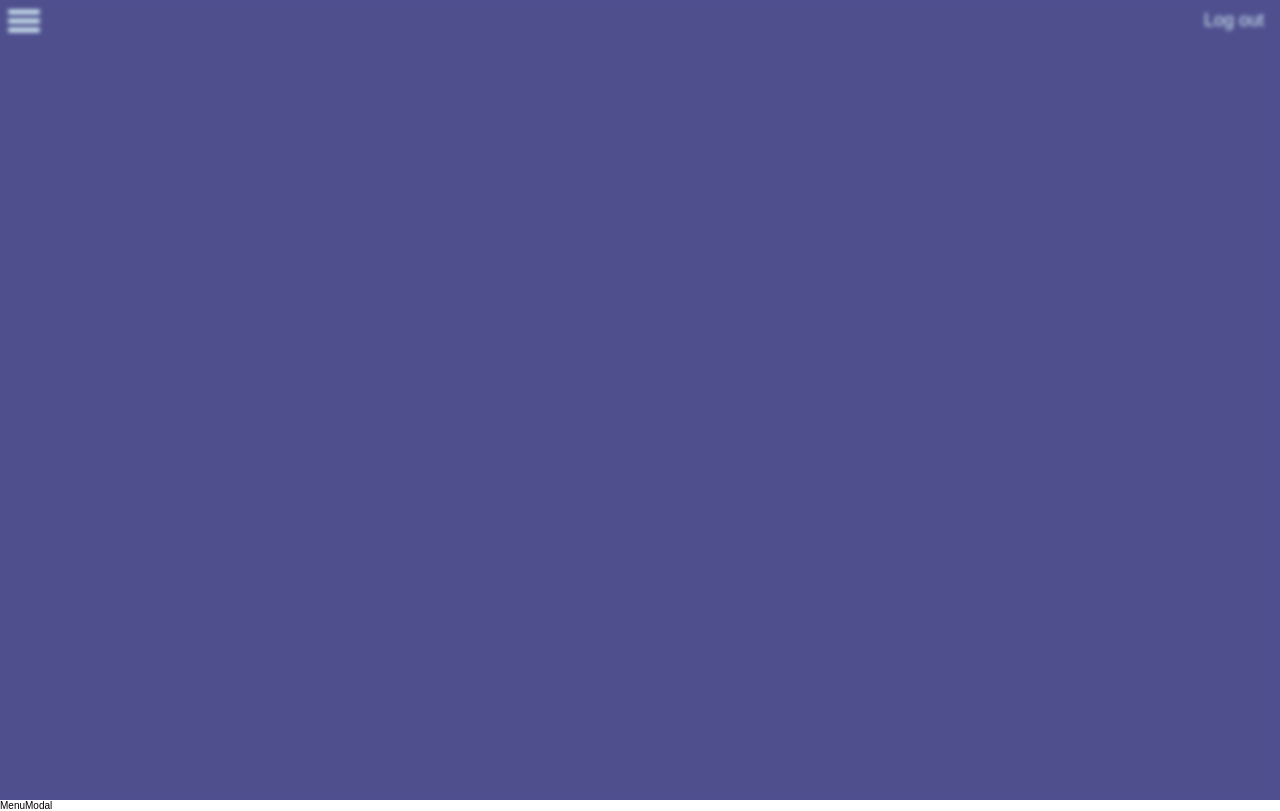
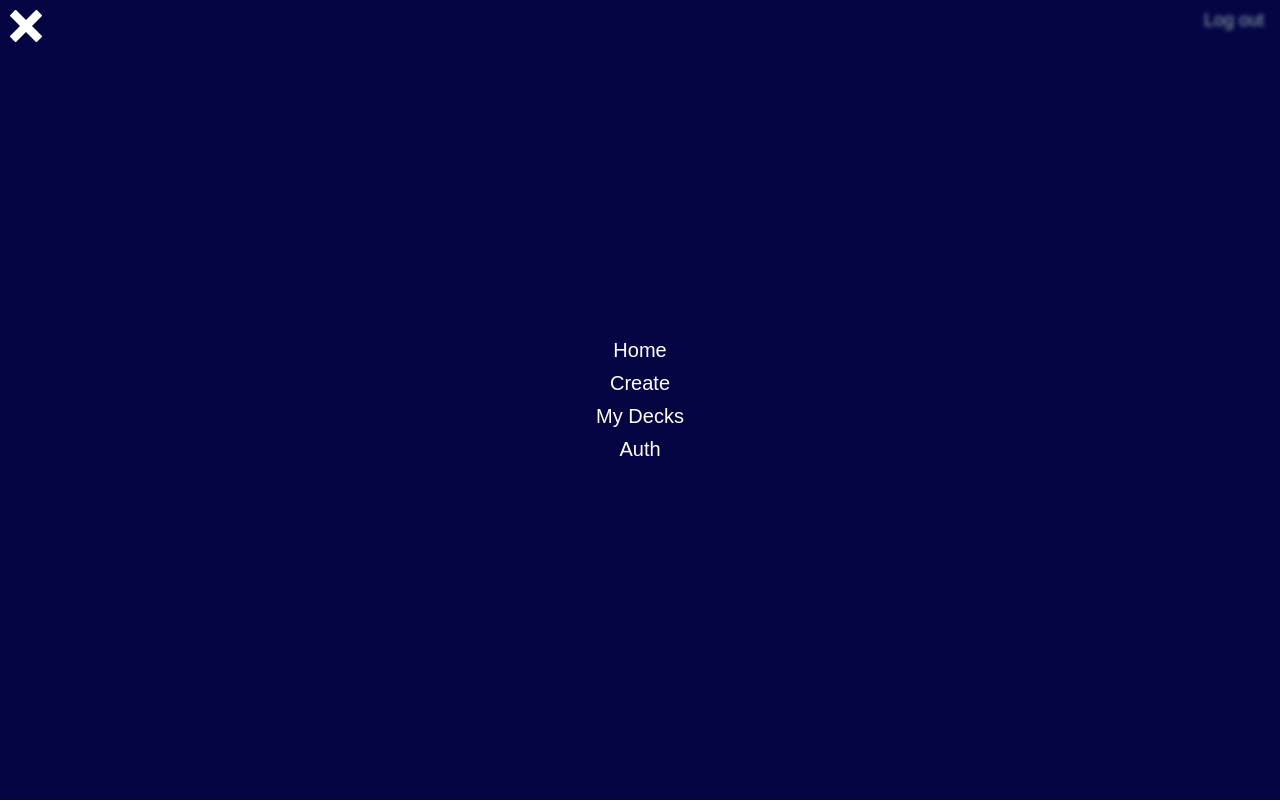
Before and after one commit to justin-cueva/MatchCards, a React (Create React App) app: page / in a window 1280 px wide. Both pictures are taken after a click on the element 24 px from the left and 20 px from the top of the page. Built offline with nearby package versions, Linux system fonts and the light colour scheme.

Commit message:
displaying our links when modal is  open

```diff
--- a/src/components/Header.tsx
+++ b/src/components/Header.tsx
@@ -11,9 +11,14 @@ const Header = () => {
 
   return (
     <Fragment>
-      {menuIsOpen && <MenuModal setMenuIsOpen={setMenuIsOpen} />}
+      {menuIsOpen && (
+        <MenuModal setMenuIsOpen={setMenuIsOpen} menuIsOpen={menuIsOpen} />
+      )}
       <nav className="header">
-        <span className="icon--burger" onClick={() => setMenuIsOpen(true)}>
+        <span
+          className={`icon--burger ${menuIsOpen && "opacity-0"}`}
+          onClick={() => setMenuIsOpen(true)}
+        >
           <GiHamburgerMenu />
         </span>
         <button className="btn--auth">Log out</button>
--- a/src/components/MenuModal.tsx
+++ b/src/components/MenuModal.tsx
@@ -1,11 +1,15 @@
 import { Fragment } from "react";
 import { createPortal } from "react-dom";
+import { ImCross } from "react-icons/im";
+
+import "../styles/menuModal.css";
 
 type Props = {
   setMenuIsOpen: React.Dispatch<React.SetStateAction<boolean>>;
+  menuIsOpen: boolean;
 };
 
-const MenuModal = ({ setMenuIsOpen }: Props) => {
+const MenuModal = ({ setMenuIsOpen, menuIsOpen }: Props) => {
   const portal = document.querySelector("#portal");
   if (!portal) return null;
 
@@ -14,8 +18,19 @@ const MenuModal = ({ setMenuIsOpen }: Props) => {
       <div
         onClick={() => setMenuIsOpen(false)}
         className="overlay overlay--menu-modal"
-      ></div>
-      <div>MenuModal</div>
+      />
+      <span
+        className="icon--close-menu-modal"
+        onClick={() => setMenuIsOpen(false)}
+      >
+        <ImCross />
+      </span>
+      <ul className="modal modal--menu">
+        <li className="menu-modal__link">Home</li>
+        <li className="menu-modal__link">Create</li>
+        <li className="menu-modal__link">My Decks</li>
+        <li className="menu-modal__link">Auth</li>
+      </ul>
     </Fragment>,
     portal
   );
--- a/src/styles/index.css
+++ b/src/styles/index.css
@@ -11,3 +11,7 @@ html {
 body {
   font-family: sans-serif;
 }
+
+ul {
+  list-style-type: none;
+}
--- /dev/null
+++ b/src/styles/menuModal.css
@@ -0,0 +1,19 @@
+.menu-modal__link {
+  color: #fff;
+  font-size: 2rem;
+}
+
+.modal--menu {
+  display: flex;
+  flex-direction: column;
+  align-items: center;
+  gap: 1rem;
+}
+
+.icon--close-menu-modal {
+  font-size: 3.2rem;
+  color: #fff;
+  position: absolute;
+  top: 1rem;
+  left: 1rem;
+}
--- a/src/styles/reusables.css
+++ b/src/styles/reusables.css
@@ -4,7 +4,19 @@
   left: 0;
   bottom: 0;
   right: 0;
-  background-color: rgba(255, 255, 255, 0.3);
+  background-color: rgba(12, 12, 12, 0.3);
   backdrop-filter: blur(2px);
-  z-index: 10;
+  /* z-index: 10; */
 }
+
+.modal {
+  position: absolute;
+  top: 50%;
+  left: 50%;
+  /* z-index: 12; */
+  transform: translate(-50%, -50%);
+}
+
+.opacity-0 {
+  opacity: 0;
+}
```
